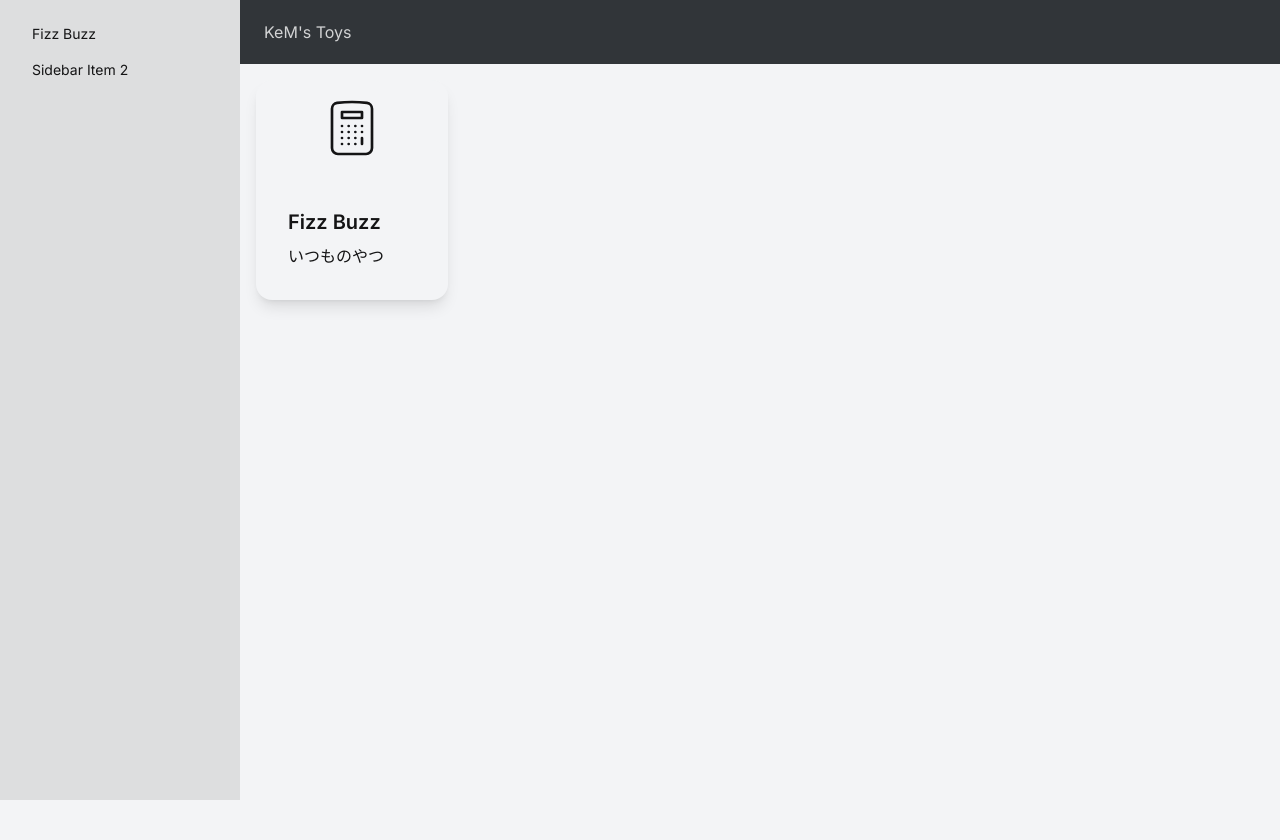
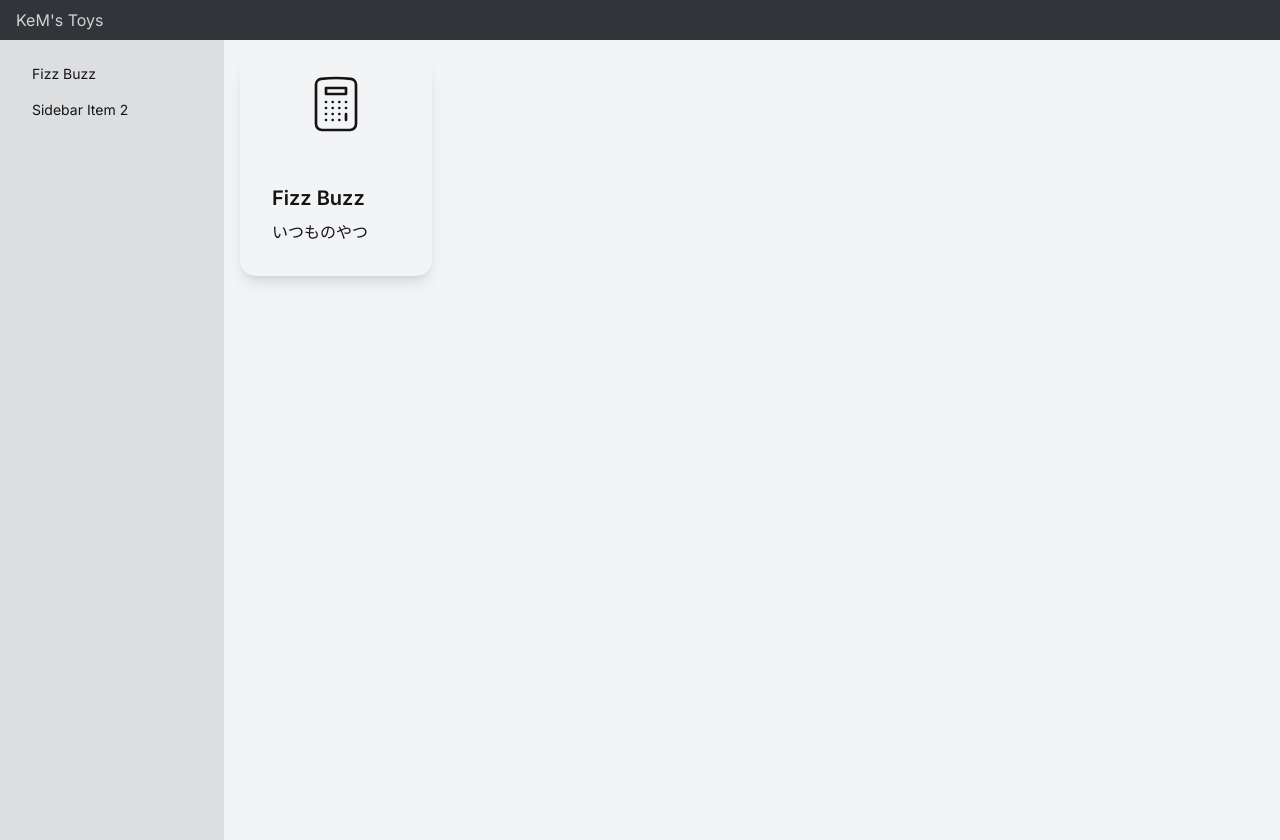
Before and after one commit to kem198/kems-toys, a Next.js app: page / in a window 1280 px wide. Before the commit the page ends 800 px from the top, so only its background shows below. Built offline with nearby package versions, Linux system fonts and the light colour scheme.

Commit message:
move Navbar to top

```diff
--- a/src/components/Templates/TwoColumnLayout.tsx
+++ b/src/components/Templates/TwoColumnLayout.tsx
@@ -2,11 +2,10 @@ import Link from 'next/link';
 
 export default function Navbar({ title, link, children }) {
   return (
-    <div className="drawer lg:drawer-open">
-      <input id="my-drawer-3" type="checkbox" className="drawer-toggle" />
-      <div className="drawer-content flex flex-col">
+    <div>
       {/* Navbar */}
-        <div className="navbar w-full bg-primary">
+      <div className="navbar w-full bg-primary lg:min-h-fit">
+        {/* ハンバーガーアイコン */}
         <div className="flex-none lg:hidden">
           <label
             htmlFor="my-drawer-3"
@@ -28,12 +27,15 @@ export default function Navbar({ title, link, children }) {
             </svg>
           </label>
         </div>
-          <div className="mx-2 flex-1 px-2">
+        <div className="mx-2 flex-1">
           <Link href="/" className="text-primary-content">
             KeM&apos;s Toys
           </Link>
         </div>
       </div>
+      <div className="drawer lg:drawer-open">
+        <input id="my-drawer-3" type="checkbox" className="drawer-toggle" />
+        <div className="drawer-content flex flex-col">
           {/* Page content here */}
           <main className="container mx-auto my-4 px-4">{children}</main>
         </div>
@@ -43,7 +45,7 @@ export default function Navbar({ title, link, children }) {
             aria-label="close sidebar"
             className="drawer-overlay"
           ></label>
-        <ul className="menu min-h-full w-60 bg-base-200 p-4">
+          <ul className="menu min-h-full w-56 bg-base-200 p-4">
             {/* Sidebar content here */}
             <li>
               <Link href={link}>{title}</Link>
@@ -54,5 +56,6 @@ export default function Navbar({ title, link, children }) {
           </ul>
         </div>
       </div>
+    </div>
   );
 }
```
Lines whose indentation alone changed are shown as unchanged.
